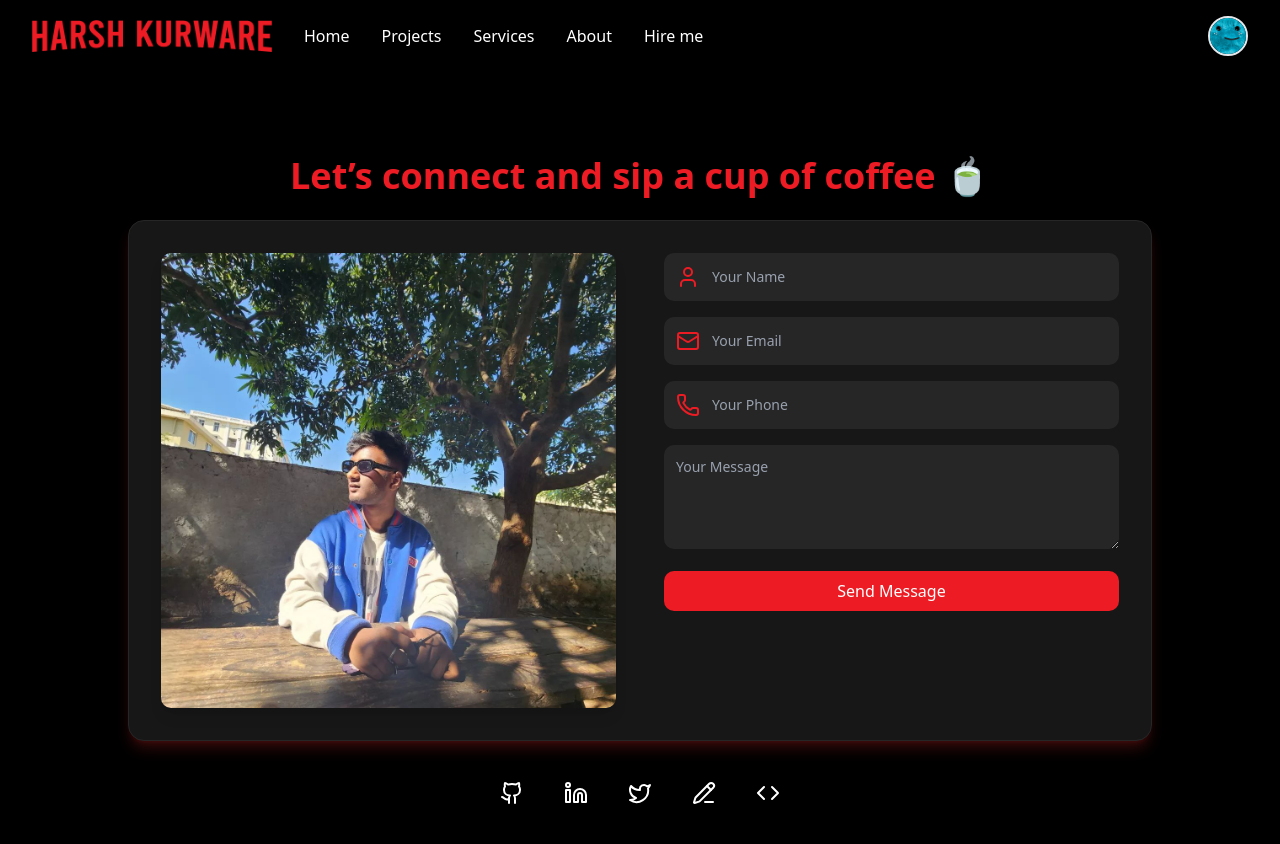
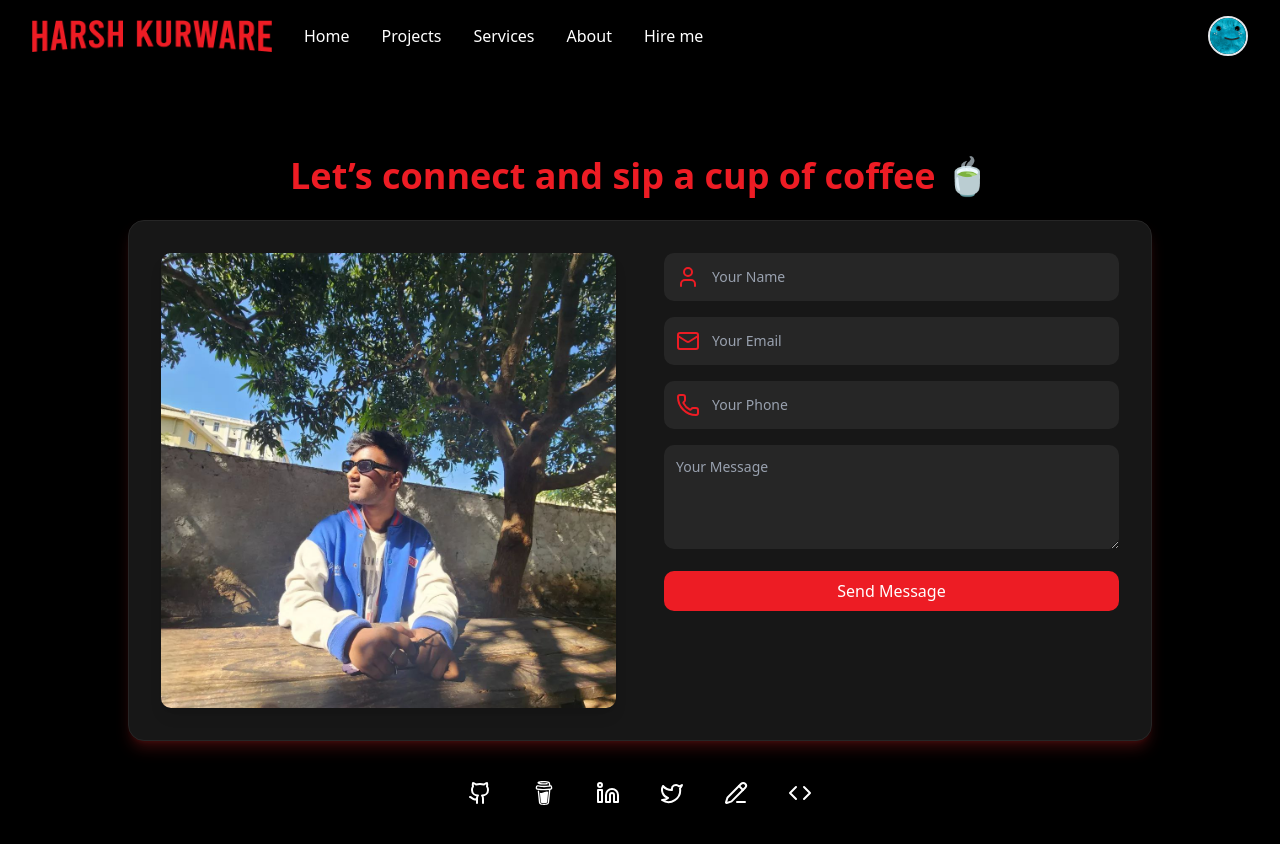
Before and after one commit to vincentdkafka/HarshKurware-Portfolio, a Next.js app: page /contact in a window 1280 px wide. Shown: the top 844 px of the page. Built offline with nearby package versions, Linux system fonts and the light colour scheme.

Commit message:
added some

```diff
--- a/app/(jobs)/contact/page.jsx
+++ b/app/(jobs)/contact/page.jsx
@@ -2,6 +2,7 @@
 import { useForm, ValidationError } from "@formspree/react";
 import React from "react";
 import { Mail, Phone, User, Github, Linkedin, Twitter, Code, PencilLine } from "lucide-react";
+import { SiBuymeacoffee } from "react-icons/si";
 
 const Page = () => {
   const [state, handleSubmit] = useForm("mzzaqarb"); // Only Form ID
@@ -103,10 +104,16 @@ const Page = () => {
 
       {/* Social Links */}
       <div className="flex gap-10 mt-10">
-        {[{
+        {[
+        {
           href: "https://github.com/vincentdkafka",
           icon: <Github />
-        },{
+        },
+        {
+          href: "https://buymeachai.ezee.li/vincentd22",
+          icon: <SiBuymeacoffee />
+        },
+        {
           href: "https://www.linkedin.com/in/harshkurware22/",
           icon: <Linkedin />
         },{
--- a/app/_components/Navbar.jsx
+++ b/app/_components/Navbar.jsx
@@ -44,6 +44,8 @@ const Navbar = () => {
       </div>
 
       <div className="flex items-center gap-4">
+        <Link href="/contact">
+
         <Image
           src="/profile.png"
           alt="Profile"
@@ -51,6 +53,7 @@ const Navbar = () => {
           height={40}
           className="rounded-full cursor-pointer border-2 border-gray-200"
         />
+        </Link>
 
         <button
           className="md:hidden text-white focus:outline-none"
```
